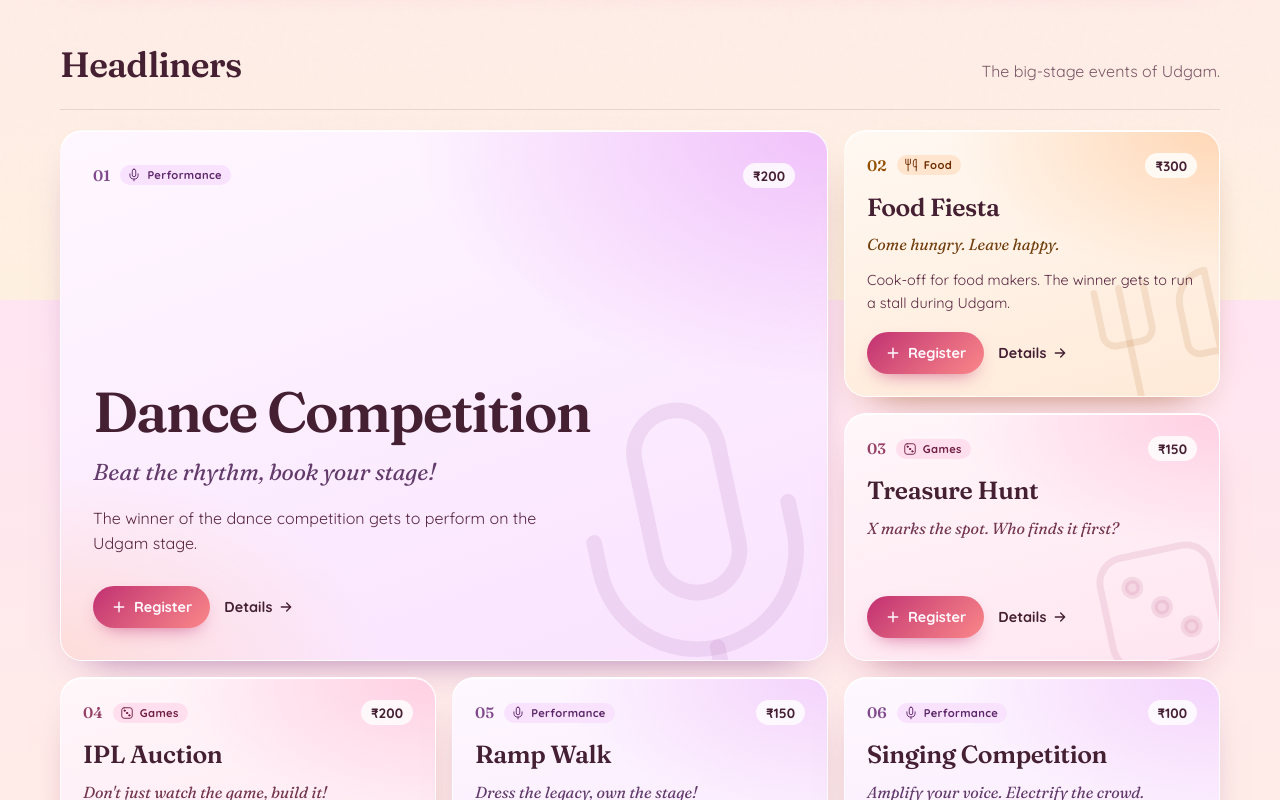
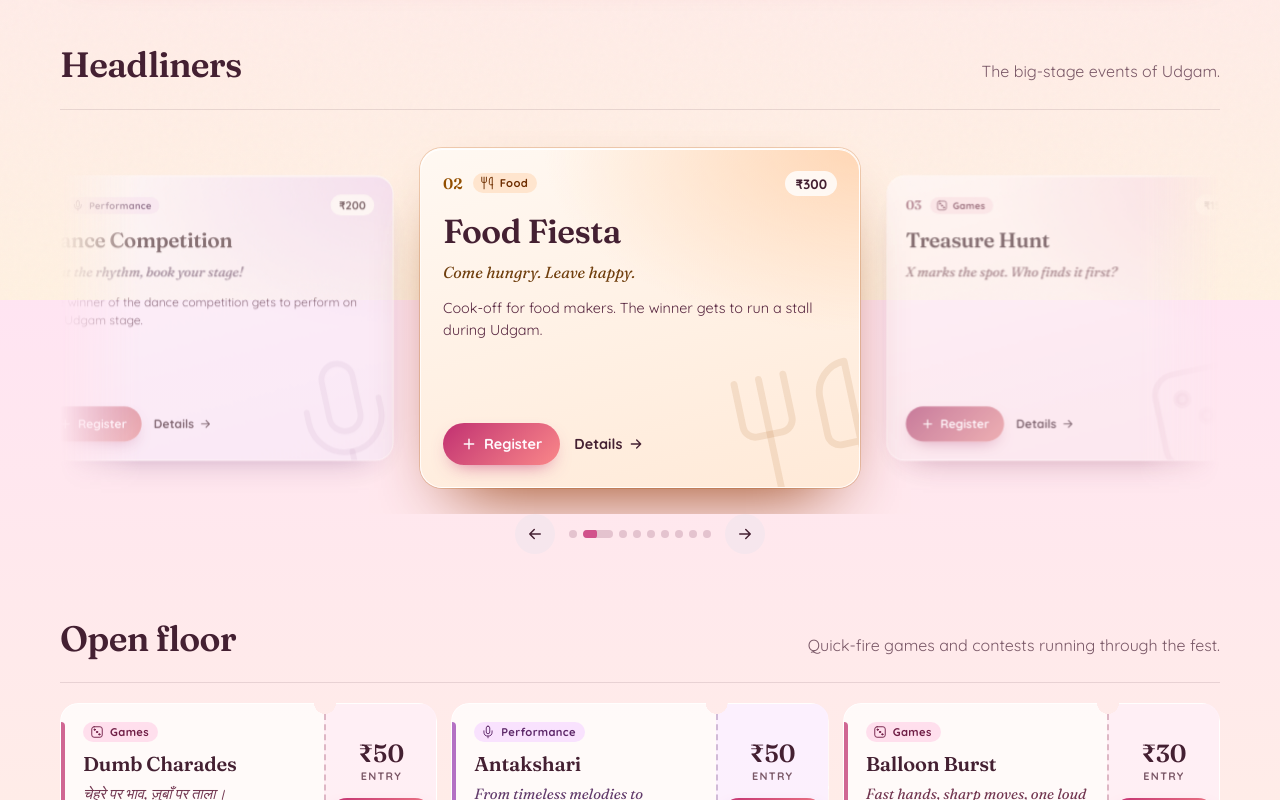
Before and after one commit to Vishal-253/Intermediate-_web_udgam, a React (Vite) app: page / in a window 1280 px wide. Shown: the part 500-1300 px from the top of the page. Built offline with nearby package versions, Linux system fonts and the light colour scheme.

Commit message:
Added carousel for Headliners/major events

```diff
--- a/src/components/EventsPage.jsx
+++ b/src/components/EventsPage.jsx
@@ -5,10 +5,11 @@ import { CategoryChip, RegisterButton, RotatingTagline, categoryOf } from './eve
 import { ArrowIcon, CategoryIcon, CloseIcon, DocIcon, SearchIcon } from './events/eventIcons';
 import EventDrawer from './events/EventDrawer';
 import RegistrationTray from './events/RegistrationTray';
+import HeadlinerCarousel from './events/HeadlinerCarousel';
 
 const PASS_KEY = 'udgam_event_pass';
 
-// Headliner order: the first one gets the large spotlight tile.
+// Headliner order: the first one starts in the centre of the carousel.
 const SPOTLIGHT_ORDER = [
   'dance-competition',
   'food-fiesta',
@@ -123,8 +124,6 @@ export default function EventsPage({ onContactTeam }) {
 
   const minFee = Math.min(...events.map((e) => e.fee));
   const openEvent = events.find((e) => e.id === openId) || null;
-  // spotlight tile only when the featured layout is showing the full headliner set
-  const showSpotlight = sort === 'featured' && headliners.length >= 3;
 
   return (
     <div className="ep-root">
@@ -250,19 +249,36 @@ export default function EventsPage({ onContactTeam }) {
             <h2 id="ep-headliners">Headliners</h2>
             <p>The big-stage events of Udgam.</p>
           </div>
-          <div className={`ep-bento ${showSpotlight ? 'has-spotlight' : ''}`}>
+          {headliners.length >= 3 ? (
+            <HeadlinerCarousel
+              items={headliners}
+              getKey={(e) => e.id}
+              paused={openId !== null}
+              label="Headliners"
+              renderItem={(e, i) => (
+                <HeadlinerTile
+                  event={e}
+                  index={i}
+                  added={pass.includes(e.id)}
+                  onToggle={() => togglePass(e.id)}
+                  onOpen={() => setOpenId(e.id)}
+                />
+              )}
+            />
+          ) : (
+            <div className="ep-bento">
               {headliners.map((e, i) => (
                 <HeadlinerTile
                   key={e.id}
                   event={e}
                   index={i}
-                spotlight={showSpotlight && i === 0}
                   added={pass.includes(e.id)}
                   onToggle={() => togglePass(e.id)}
                   onOpen={() => setOpenId(e.id)}
                 />
               ))}
             </div>
+          )}
         </section>
       )}
 
@@ -326,11 +342,11 @@ export default function EventsPage({ onContactTeam }) {
   );
 }
 
-function HeadlinerTile({ event, index, spotlight, added, onToggle, onOpen }) {
+function HeadlinerTile({ event, index, added, onToggle, onOpen }) {
   const cat = categoryOf(event.category);
   return (
     <article
-      className={`ep-tile ${spotlight ? 'is-spotlight' : ''} ${added ? 'is-added' : ''}`}
+      className={`ep-tile ${added ? 'is-added' : ''}`}
       style={{ '--hue': cat.hue }}
     >
       <CategoryIcon id={cat.id} className="ep-tile-glyph" />
--- /dev/null
+++ b/src/components/events/HeadlinerCarousel.jsx
@@ -0,0 +1,142 @@
+import React, { useCallback, useEffect, useRef, useState } from 'react';
+import { ArrowIcon } from './eventIcons';
+
+const AUTOPLAY_MS = 4200;
+const SWIPE_PX = 40;
+
+const prefersReducedMotion = () =>
+  typeof window !== 'undefined' && window.matchMedia('(prefers-reduced-motion: reduce)').matches;
+
+/**
+ * Coverflow row: three slides visible, the centre one emphasised.
+ * Auto-advances right to left; pauses on hover, focus, swipe, an open drawer or when off-screen.
+ */
+export default function HeadlinerCarousel({ items, renderItem, getKey, paused = false, label }) {
+  // with fewer than five slides the wrap-around would show through, so loop a doubled list
+  const slides = items.length < 5 ? [...items, ...items] : items;
+  const n = slides.length;
+  const [active, setActive] = useState(0);
+  const [hovered, setHovered] = useState(false);
+  const [focused, setFocused] = useState(false);
+  const [visible, setVisible] = useState(true);
+  const [docHidden, setDocHidden] = useState(false);
+  const stageRef = useRef(null);
+  const swipeRef = useRef(null);
+
+  const go = useCallback((delta) => setActive((i) => (((i + delta) % n) + n) % n), [n]);
+
+  // a filter change can shrink the list under the current index
+  useEffect(() => {
+    setActive(0);
+  }, [items]);
+
+  useEffect(() => {
+    const el = stageRef.current;
+    if (!el || typeof IntersectionObserver === 'undefined') return undefined;
+    const io = new IntersectionObserver(([entry]) => setVisible(entry.isIntersecting), { threshold: 0.35 });
+    io.observe(el);
+    return () => io.disconnect();
+  }, []);
+
+  useEffect(() => {
+    const onVis = () => setDocHidden(document.hidden);
+    document.addEventListener('visibilitychange', onVis);
+    return () => document.removeEventListener('visibilitychange', onVis);
+  }, []);
+
+  const running = !paused && !hovered && !focused && visible && !docHidden && !prefersReducedMotion();
+  useEffect(() => {
+    if (!running) return undefined;
+    const t = setInterval(() => go(1), AUTOPLAY_MS);
+    return () => clearInterval(t);
+  }, [running, go, active]);
+
+  const onPointerDown = (e) => {
+    if (e.pointerType === 'mouse') return;
+    swipeRef.current = { x: e.clientX, y: e.clientY };
+  };
+  const onPointerUp = (e) => {
+    const start = swipeRef.current;
+    swipeRef.current = null;
+    if (!start) return;
+    const dx = e.clientX - start.x;
+    if (Math.abs(dx) > SWIPE_PX && Math.abs(dx) > Math.abs(e.clientY - start.y)) go(dx < 0 ? 1 : -1);
+  };
+
+  const half = Math.floor(n / 2);
+  const realIndex = active % items.length;
+
+  return (
+    <div
+      className="ep-carousel"
+      role="region"
+      aria-roledescription="carousel"
+      aria-label={label}
+      onMouseEnter={() => setHovered(true)}
+      onMouseLeave={() => setHovered(false)}
+      onFocus={() => setFocused(true)}
+      onBlur={(e) => !e.currentTarget.contains(e.relatedTarget) && setFocused(false)}
+      onKeyDown={(e) => {
+        if (e.key === 'ArrowRight') go(1);
+        else if (e.key === 'ArrowLeft') go(-1);
+      }}
+    >
+      <div
+        ref={stageRef}
+        className="ep-carousel-stage"
+        onPointerDown={onPointerDown}
+        onPointerUp={onPointerUp}
+        onPointerCancel={() => (swipeRef.current = null)}
+      >
+        {slides.map((item, i) => {
+          // signed distance from the centre slide, wrapped into [-half, n - half)
+          let offset = (((i - active) % n) + n) % n;
+          if (offset >= n - half) offset -= n;
+          const pos = Math.max(-2, Math.min(2, offset));
+          const isCenter = offset === 0;
+          const isSide = Math.abs(offset) === 1;
+          return (
+            <div
+              key={`${getKey(item)}-${i}`}
+              className={`ep-slide ${isCenter ? 'is-center' : ''} ${isSide ? 'is-side' : ''}`}
+              style={{ '--pos': pos }}
+              aria-hidden={!isCenter}
+              onClick={isSide ? () => go(offset) : undefined}
+            >
+              {/* inert content so the side slide's click lands on the wrapper and centres it */}
+              <div className="ep-slide-inner" inert={!isCenter}>
+                {renderItem(item, i % items.length)}
+              </div>
+            </div>
+          );
+        })}
+      </div>
+
+      <div className="ep-carousel-nav">
+        <button type="button" className="ep-icon-btn" onClick={() => go(-1)} aria-label="Previous headliner">
+          <ArrowIcon className="ep-carousel-prev" />
+        </button>
+        <div className="ep-carousel-dots" role="tablist" aria-label="Choose headliner">
+          {items.map((item, i) => (
+            <button
+              key={getKey(item)}
+              type="button"
+              role="tab"
+              aria-selected={i === realIndex}
+              aria-label={`Show headliner ${i + 1} of ${items.length}`}
+              className={`ep-carousel-dot ${i === realIndex ? 'is-active' : ''}`}
+              onClick={() => go(i - realIndex)}
+            >
+              {i === realIndex && running && (
+                <span key={active} className="ep-carousel-dot-fill" style={{ animationDuration: `${AUTOPLAY_MS}ms` }} />
+              )}
+            </button>
+          ))}
+        </div>
+        <button type="button" className="ep-icon-btn" onClick={() => go(1)} aria-label="Next headliner">
+          <ArrowIcon />
+        </button>
+      </div>
+    </div>
+  );
+}
--- a/src/styles/events.css
+++ b/src/styles/events.css
@@ -540,11 +540,6 @@
   gap: 16px;
 }
 
-.ep-bento.has-spotlight > .is-spotlight {
-  grid-column: span 2;
-  grid-row: span 2;
-}
-
 .ep-tile {
   position: relative;
   isolation: isolate;
@@ -631,42 +626,151 @@
   padding-top: 6px;
 }
 
-/* Spotlight tile */
-.ep-tile.is-spotlight {
-  padding: 32px;
-  gap: 16px;
-  background:
-    radial-gradient(90% 80% at 100% 0%, oklch(0.86 0.1 var(--hue) / 0.9), transparent 60%),
-    radial-gradient(70% 60% at 0% 100%, oklch(0.93 0.06 30 / 0.8), transparent 60%),
-    linear-gradient(160deg, oklch(0.985 0.015 var(--hue)), oklch(0.94 0.045 var(--hue)));
+/* Headliner carousel: three in view, centre one emphasised */
+.ep-carousel {
+  --slide-w: min(440px, 40%);
+  --step: 98%; /* of the slide's own width */
+  position: relative;
 }
 
-.ep-tile.is-spotlight .ep-tile-glyph {
-  width: 340px;
-  height: 340px;
-  right: -40px;
-  bottom: -60px;
+.ep-carousel-stage {
+  display: grid;
+  padding: 18px 0 26px;
+  overflow: clip;
+  overflow-clip-margin: 16px;
+  touch-action: pan-y;
+  /* fade the side slides into the page at the edges */
+  -webkit-mask: linear-gradient(90deg, transparent, #000 7%, #000 93%, transparent);
+  mask: linear-gradient(90deg, transparent, #000 7%, #000 93%, transparent);
 }
 
-.ep-tile.is-spotlight .ep-tile-title {
-  margin-top: auto;
-  font-size: clamp(2.2rem, 4.4vw, 3.6rem);
-  line-height: 1;
-  letter-spacing: -0.03em;
+.ep-slide {
+  grid-area: 1 / 1;
+  justify-self: center;
+  display: flex;
+  width: var(--slide-w);
+  z-index: calc(3 - max(var(--pos), -1 * var(--pos)));
+  opacity: 0;
+  pointer-events: none;
+  transform: translateX(calc(var(--pos) * var(--step))) scale(0.84);
+  transition:
+    transform 0.9s cubic-bezier(0.22, 0.8, 0.22, 1),
+    opacity 0.6s ease,
+    filter 0.6s ease;
 }
 
-.ep-tile.is-spotlight .ep-tagline {
-  font-size: clamp(1.15rem, 1.8vw, 1.45rem);
+.ep-slide-inner {
+  display: flex;
+  flex: 1;
 }
 
-.ep-tile.is-spotlight .ep-tile-desc {
-  max-width: 30rem;
-  font-size: 1rem;
+.ep-slide-inner > .ep-tile {
+  flex: 1;
+  min-height: 340px;
+}
+
+.ep-slide.is-side {
+  opacity: 0.62;
+  filter: saturate(0.75);
+  pointer-events: auto;
+  cursor: pointer;
+}
+
+.ep-slide.is-side:hover {
+  opacity: 0.85;
+}
+
+/* the side tiles are inert; keep their hover lift from fighting the transform */
+.ep-slide.is-side .ep-tile:hover {
+  transform: none;
+}
+
+.ep-slide.is-center {
+  opacity: 1;
+  pointer-events: auto;
+  transform: translateX(0) scale(1);
+}
+
+.ep-slide.is-center .ep-tile {
+  box-shadow:
+    0 1px 0 oklch(1 0 0) inset,
+    0 34px 70px -34px oklch(0.45 0.16 var(--hue) / 1),
+    0 0 0 1px oklch(0.8 0.08 var(--hue) / 0.6);
+}
+
+.ep-slide.is-center .ep-tile-title {
+  font-size: clamp(1.7rem, 2.6vw, 2.15rem);
+}
+
+.ep-slide .ep-tile-desc {
   -webkit-line-clamp: 3;
 }
 
-.ep-tile.is-spotlight .ep-tile-actions {
-  margin-top: 8px;
+.ep-carousel-nav {
+  display: flex;
+  align-items: center;
+  justify-content: center;
+  gap: 14px;
+}
+
+.ep-carousel-prev {
+  transform: scaleX(-1);
+}
+
+.ep-carousel-dots {
+  display: flex;
+  align-items: center;
+  gap: 6px;
+}
+
+.ep-carousel-dot {
+  position: relative;
+  width: 8px;
+  height: 8px;
+  padding: 0;
+  overflow: hidden;
+  border: 0;
+  border-radius: 999px;
+  background: oklch(0.6 0.08 350 / 0.3);
+  cursor: pointer;
+  transition: width 0.35s ease, background 0.35s ease;
+}
+
+.ep-carousel-dot.is-active {
+  width: 30px;
+  background: oklch(0.6 0.08 350 / 0.3);
+}
+
+.ep-carousel-dot-fill,
+.ep-carousel-dot.is-active:not(:has(.ep-carousel-dot-fill))::after {
+  position: absolute;
+  inset: 0;
+  border-radius: inherit;
+  background: var(--primary);
+}
+
+.ep-carousel-dot.is-active:not(:has(.ep-carousel-dot-fill))::after {
+  content: '';
+}
+
+.ep-carousel-dot-fill {
+  transform-origin: left;
+  animation: ep-dot-fill linear forwards;
+}
+
+@keyframes ep-dot-fill {
+  from {
+    transform: scaleX(0);
+  }
+  to {
+    transform: scaleX(1);
+  }
+}
+
+@media (prefers-reduced-motion: reduce) {
+  .ep-slide {
+    transition: opacity 0.2s ease;
+  }
 }
 
 /* --------------------------------------------------- Open floor (tickets) */
@@ -1369,14 +1473,19 @@
     grid-template-columns: 1fr;
   }
 
-  .ep-bento.has-spotlight > .is-spotlight {
-    grid-column: auto;
-    grid-row: auto;
+  .ep-carousel {
+    --slide-w: 76%;
+    --step: 86%;
   }
 
-  .ep-tile.is-spotlight {
-    min-height: 360px;
-    padding: 24px;
+  .ep-carousel-stage {
+    margin-inline: -14px;
+    -webkit-mask: none;
+    mask: none;
+  }
+
+  .ep-slide-inner > .ep-tile {
+    min-height: 320px;
   }
 
   .ep-tile-title {
```
Also changed, not shown: 5 other files (tests, documents, lock files or other folders). Lines whose indentation alone changed are shown as unchanged.
